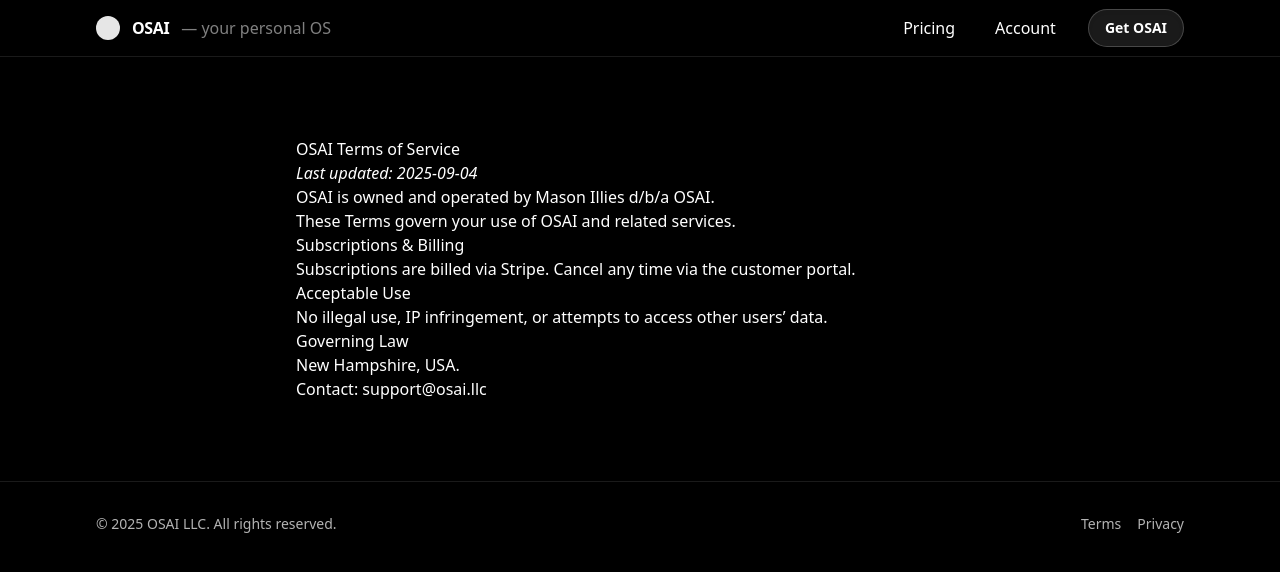
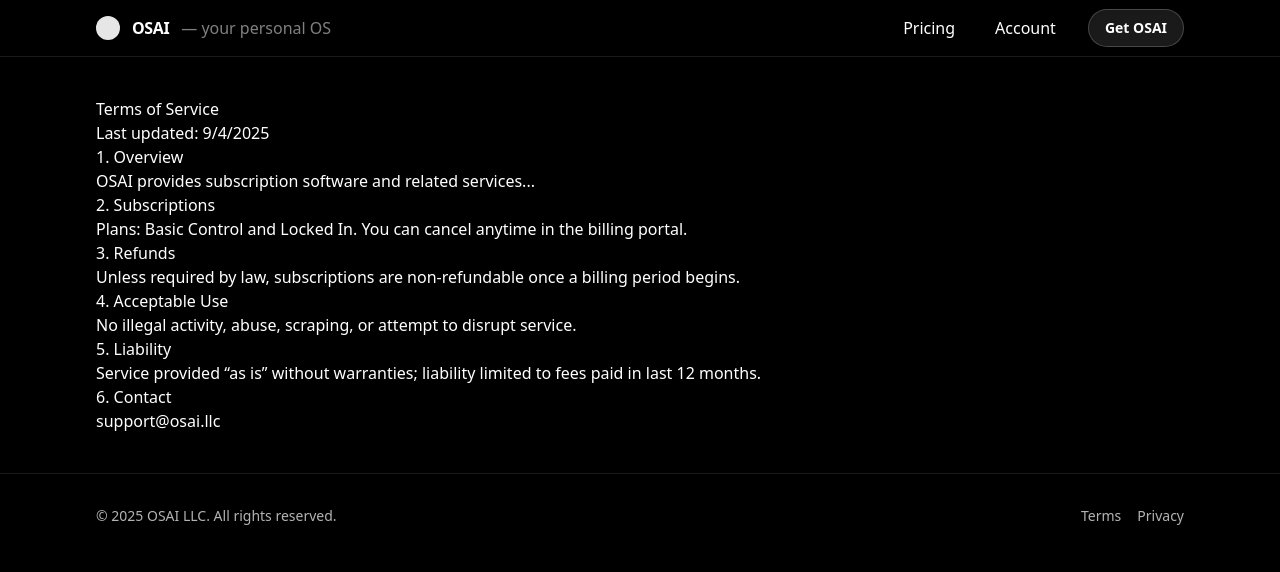
Before and after one commit to MasonIllies/OSAI, a Next.js app in the folder osai-mvp/: page /legal/terms in a window 1280 px wide. Shown: the top 572 px of the page. Built offline with nearby package versions, Linux system fonts and the light colour scheme.

Commit message:
Update page.tsx

```diff
--- a/osai-mvp/app/legal/terms/page.tsx
+++ b/osai-mvp/app/legal/terms/page.tsx
@@ -1,17 +1,20 @@
-export default function Terms(){
+export default function Terms() {
   return (
-    <main className="prose mx-auto max-w-3xl p-10">
-      <h1>OSAI Terms of Service</h1>
-      <p><em>Last updated: 2025-09-04</em></p>
-      <p>OSAI is owned and operated by Mason Illies d/b/a OSAI.</p>
-      <p>These Terms govern your use of OSAI and related services.</p>
-      <h2>Subscriptions & Billing</h2>
-      <p>Subscriptions are billed via Stripe. Cancel any time via the customer portal.</p>
-      <h2>Acceptable Use</h2>
-      <p>No illegal use, IP infringement, or attempts to access other users’ data.</p>
-      <h2>Governing Law</h2>
-      <p>New Hampshire, USA.</p>
-      <p>Contact: support@osai.llc</p>
-    </main>
+    <section className="prose prose-invert max-w-none">
+      <h1>Terms of Service</h1>
+      <p>Last updated: {new Date().toLocaleDateString()}</p>
+      <h2>1. Overview</h2>
+      <p>OSAI provides subscription software and related services...</p>
+      <h2>2. Subscriptions</h2>
+      <p>Plans: Basic Control and Locked In. You can cancel anytime in the billing portal.</p>
+      <h2>3. Refunds</h2>
+      <p>Unless required by law, subscriptions are non-refundable once a billing period begins.</p>
+      <h2>4. Acceptable Use</h2>
+      <p>No illegal activity, abuse, scraping, or attempt to disrupt service.</p>
+      <h2>5. Liability</h2>
+      <p>Service provided “as is” without warranties; liability limited to fees paid in last 12 months.</p>
+      <h2>6. Contact</h2>
+      <p>support@osai.llc</p>
+    </section>
   );
 }
```
